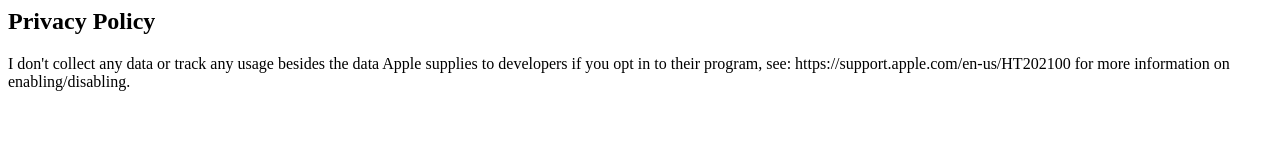
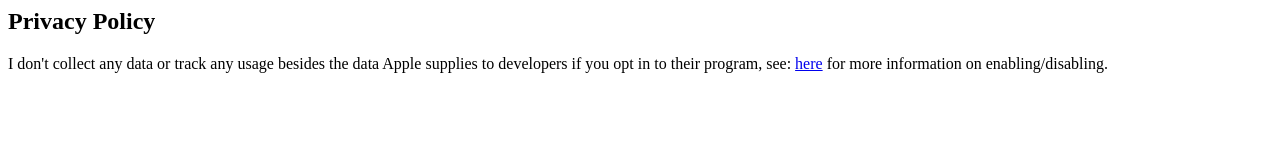
Before and after one commit to h3nd3r/h3nd3r.github.io, a plain HTML site: page index.html in a window 1280 px wide. Drawn offline with Linux system fonts and the light colour scheme.

Commit message:
Update index.html

```diff
--- a/index.html
+++ b/index.html
@@ -2,6 +2,6 @@
 <body>
   <h2>Privacy Policy</h2>
   I don't collect any data or track any usage besides the data Apple supplies to developers if you opt in to their program, see:
-  https://support.apple.com/en-us/HT202100 for more information on enabling/disabling.
+  <a href="https://support.apple.com/en-us/HT202100">here</a> for more information on enabling/disabling.
 </body>
 </html>
```
